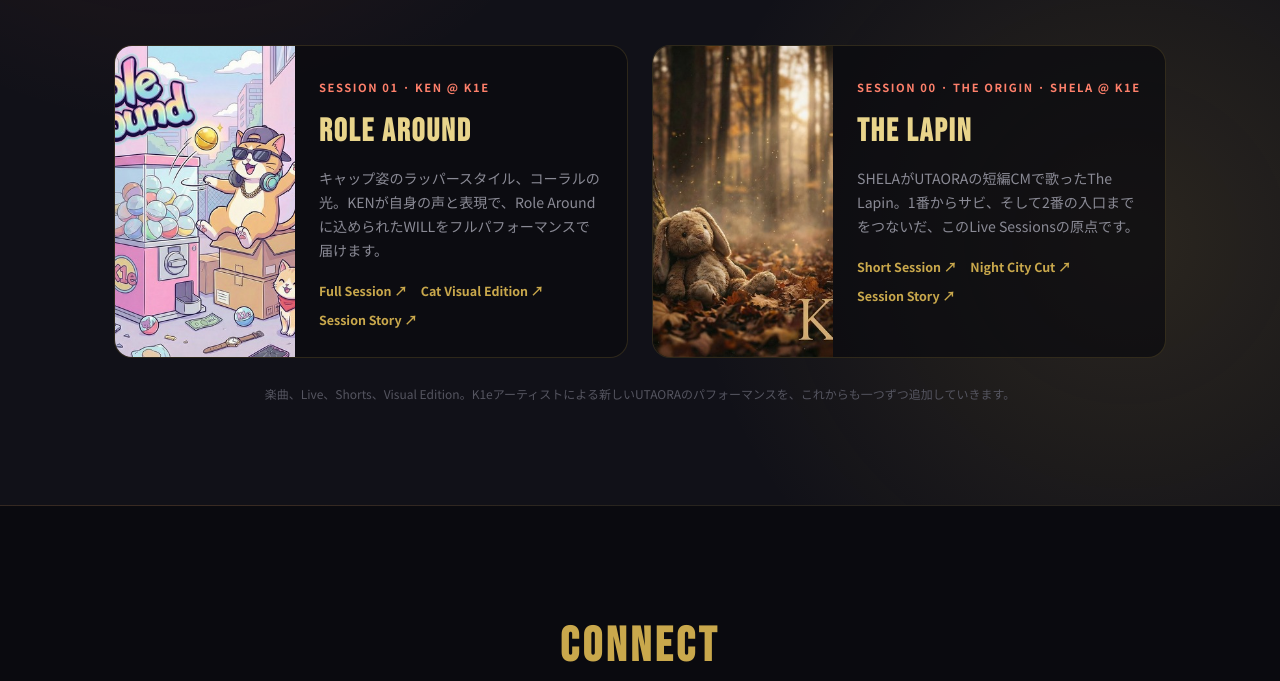
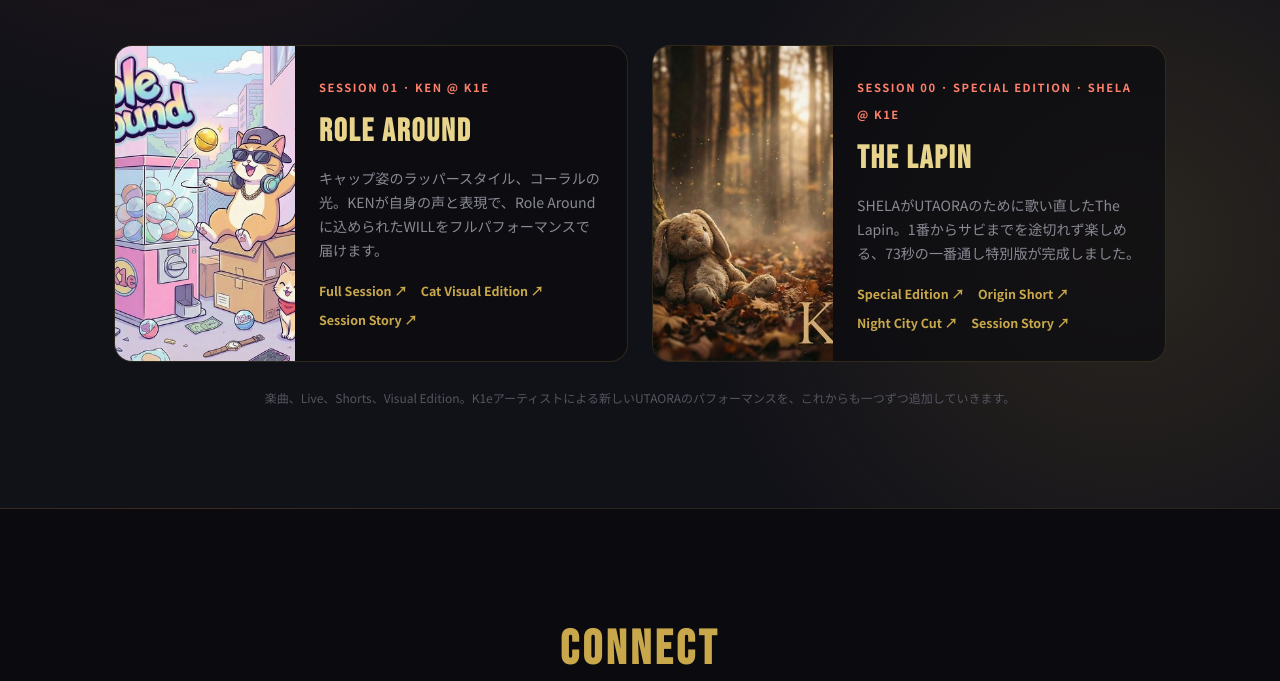
Before and after one commit to funatsukikeiichi-ctrl/k1e-jp, a plain HTML site: page index.html in a window 1280 px wide. Shown: the part 7523-8204 px from the top of the page. Drawn offline with Linux system fonts and the light colour scheme.

Commit message:
feat: feature The Lapin special session (#4)
Co-authored-by: 舟槻啓一 <keiichi@MacBook-Pro-M4.local>

```diff
--- a/index.html
+++ b/index.html
@@ -675,11 +675,12 @@
         <article class="utaora-work-card">
           <img src="assets/artwork/singles/the-lapin.jpeg" alt="The Lapin artwork" loading="lazy">
           <div class="utaora-work-body">
-            <span>SESSION 00 · THE ORIGIN · SHELA @ K1e</span>
+            <span>SESSION 00 · SPECIAL EDITION · SHELA @ K1e</span>
             <h3>The Lapin</h3>
-            <p>SHELAがUTAORAの短編CMで歌ったThe Lapin。1番からサビ、そして2番の入口までをつないだ、このLive Sessionsの原点です。</p>
+            <p>SHELAがUTAORAのために歌い直したThe Lapin。1番からサビまでを途切れず楽しめる、73秒の一番通し特別版が完成しました。</p>
             <div class="utaora-video-links">
-              <a href="https://www.youtube.com/watch?v=b0_g-IDQXK8" target="_blank" rel="noopener">Short Session ↗</a>
+              <a href="https://youtube.com/shorts/mM2ftfVNAWw" target="_blank" rel="noopener">Special Edition ↗</a>
+              <a href="https://www.youtube.com/watch?v=b0_g-IDQXK8" target="_blank" rel="noopener">Origin Short ↗</a>
               <a href="https://www.youtube.com/watch?v=f38Yi-KzmBc" target="_blank" rel="noopener">Night City Cut ↗</a>
               <a href="https://www.ediforce.co.jp/utaora/collabs/k1e/#the-lapin" target="_blank" rel="noopener">Session Story ↗</a>
             </div>
```
